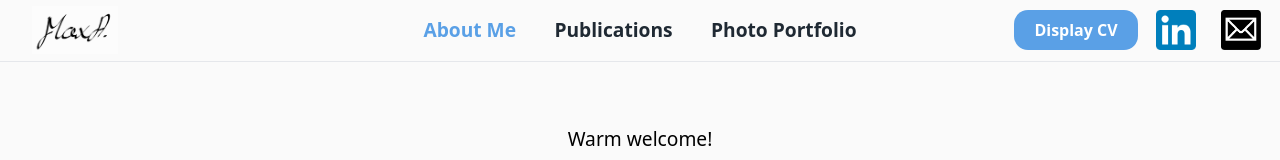
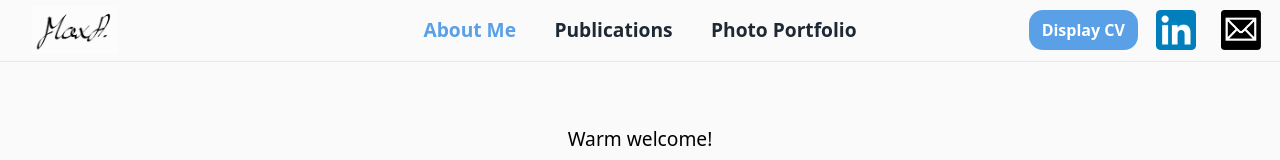
Before and after one commit to aimaax/portfolio, a React (Vite) app: page / in a window 1280 px wide. Shown: the top 160 px of the page. Built offline with nearby package versions, Linux system fonts and the light colour scheme.

Commit message:
Auto deploy

```diff
--- a/src/App.css
+++ b/src/App.css
@@ -104,7 +104,7 @@ body {
   text-decoration: none;
   background: var(--color-primary);
   color: #ffffff;
-  padding: clamp(0.5rem, 1vw, 0.625rem) clamp(0.5rem, 2vw, 1.25rem);
+  padding: clamp(0.3rem, 0.625vw, 0.5rem) clamp(0.5rem, 1vw, 1rem);
   text-align: center;
   height: clamp(2rem, 4vw, 2.5rem);
   border-radius: 0.875rem;
```
